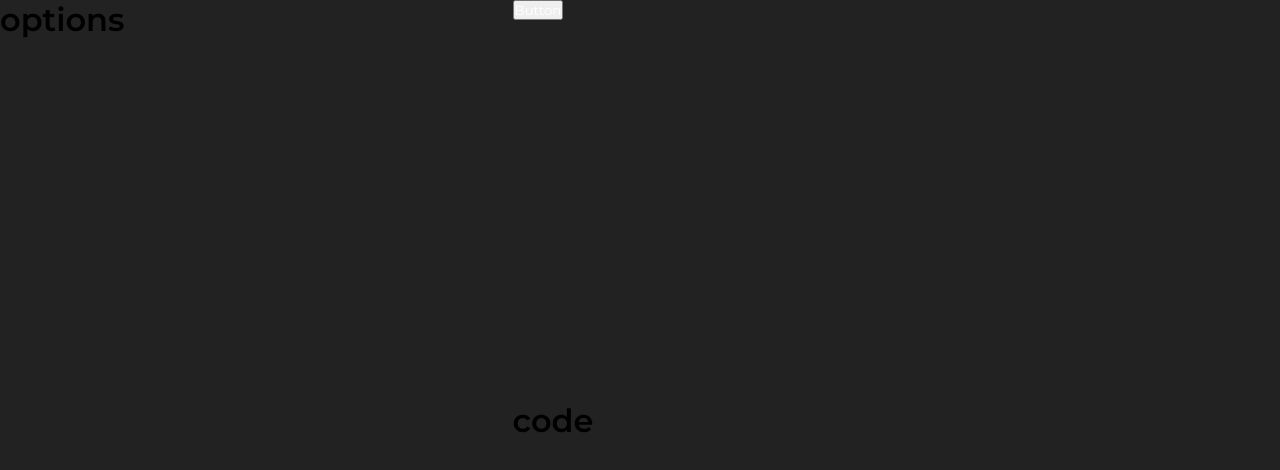
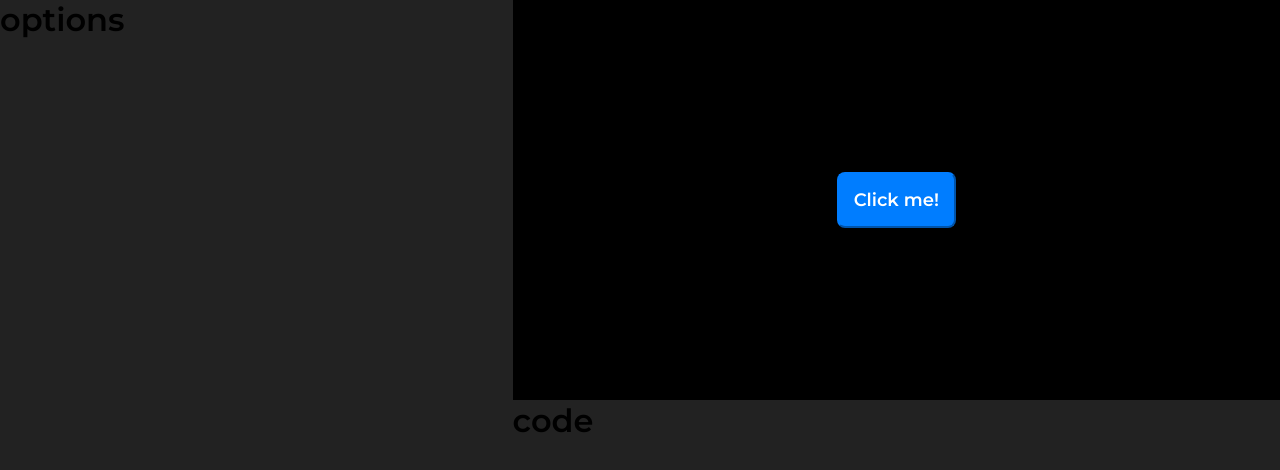
Before and after one commit to linus345/component-maker, a React (Create React App) app: page / in a window 1280 px wide. Shown: the top 470 px of the page. Built offline with nearby package versions, Linux system fonts and the light colour scheme.

Commit message:
centered button and applied all styles from state

```diff
--- a/src/components/ViewSection.js
+++ b/src/components/ViewSection.js
@@ -4,18 +4,22 @@ import styled from 'styled-components';
 function ViewSection(props) {
   return (
     <StyledViewSection>
-      <StyledButton {...props}>Button</StyledButton>
+      <StyledButton {...props}>Click me!</StyledButton>
     </StyledViewSection>
   );
 }
 
 const StyledViewSection = styled.div`
   grid-area: view;
+  display: flex;
+  justify-content: center;
+  align-items: center;
+  background-color: #000;
+  color: #fff;
 `;
 
 const StyledButton = styled.button`
-  background-color: ${({ bg }) => bg};
-  color: white;
+  ${({ styles }) => styles}
 `;
 
 export default ViewSection;
```
